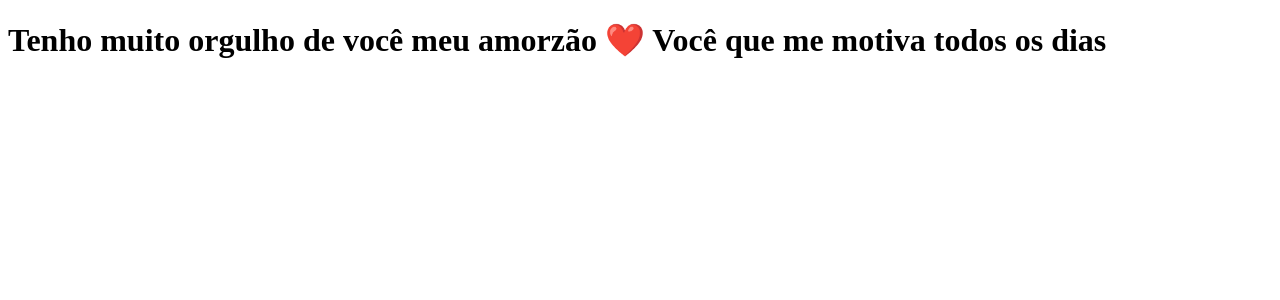
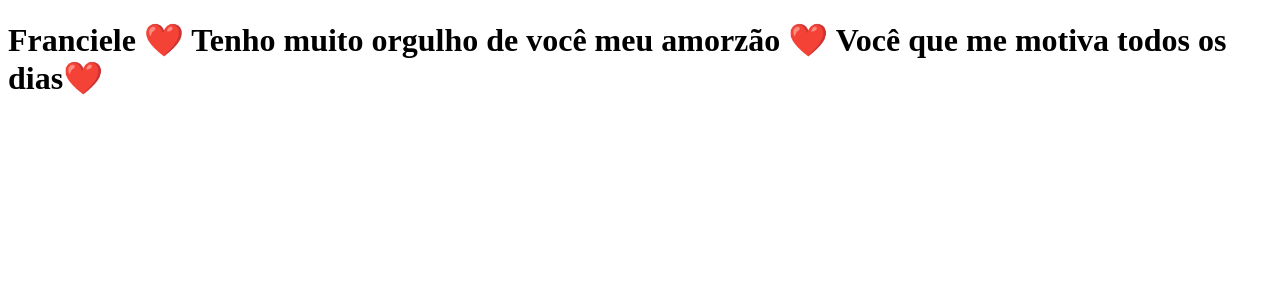
Before and after one commit to germanobender/clone-tabnews, a Next.js app: page / in a window 1280 px wide. Shown: the top 300 px of the page. Built offline with nearby package versions, Linux system fonts and the light colour scheme.

Commit message:
melhoria hehe

```diff
--- a/pages/index.js
+++ b/pages/index.js
@@ -1,5 +1,5 @@
 function Home() {
-    return <h1>Tenho muito orgulho de você meu amorzão ❤️ Você que me motiva todos os dias</h1>;
+    return <h1>Franciele ❤️ Tenho muito orgulho de você meu amorzão ❤️ Você que me motiva todos os dias❤️</h1>;
 }
 
 export default Home;
```
